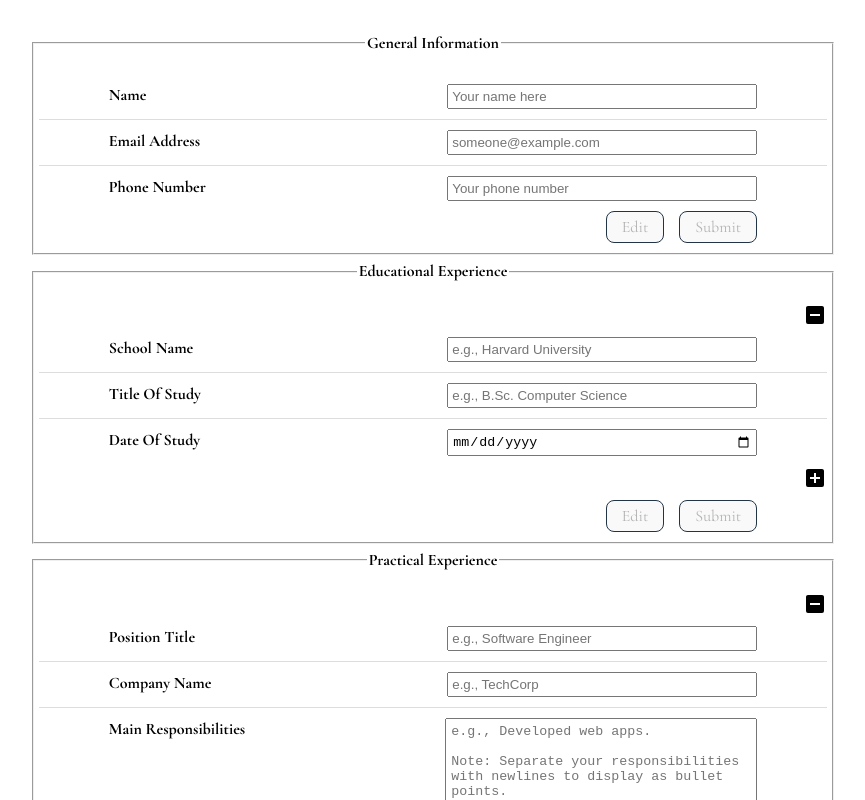
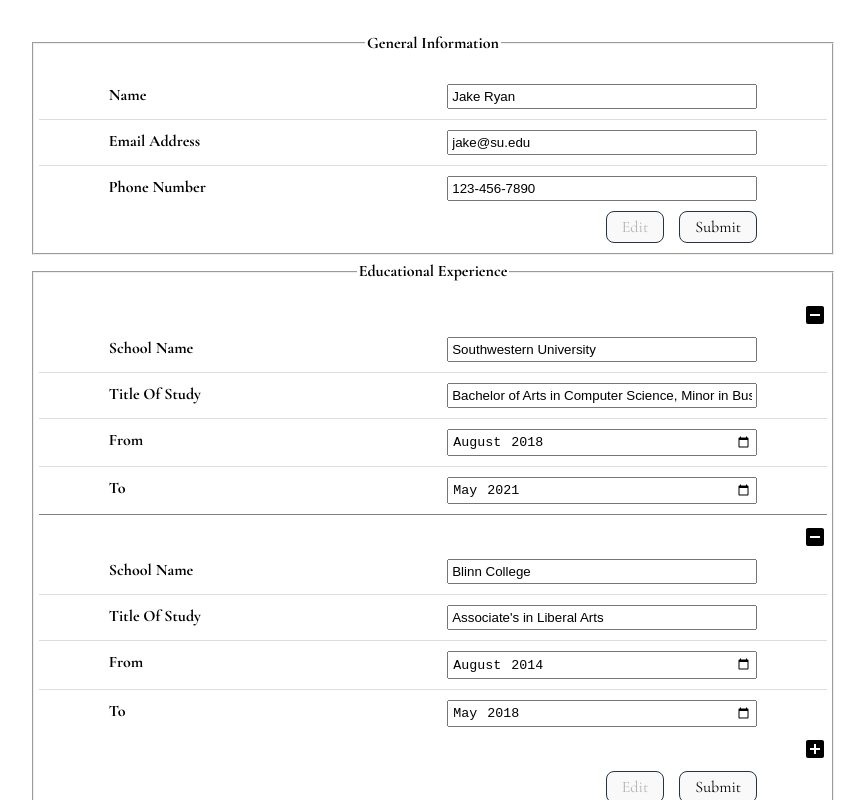
Before and after one commit to Maddily/cv-generator, a React (Vite) app: page / in a window 1280 px wide. Shown: the top 800 px of the page, without its empty margins (207-1072 px from the left). Built offline with nearby package versions, Linux system fonts and the light colour scheme.

Commit message:
Use from-to dates for educational experience

```diff
--- a/src/components/EducationalExp.jsx
+++ b/src/components/EducationalExp.jsx
@@ -2,6 +2,7 @@ import Input from './Input';
 import DataField from './DataField';
 import Icon from '@mdi/react';
 import { mdiMinusBox } from '@mdi/js';
+import { formatDate } from '../utils';
 
 /**
  * A component to render educational experience.
@@ -35,10 +36,12 @@ export default function EducationalExp({
       data: educationalExp.title,
     },
     {
-      type: 'date',
-      label: 'date of study',
-      placeholder: 'e.g., 2018-2022',
-      data: educationalExp.date,
+      label: 'from',
+      data: educationalExp.from,
+    },
+    {
+      label: 'to',
+      data: educationalExp.to,
     },
   ];
 
@@ -52,16 +55,33 @@ export default function EducationalExp({
           path={mdiMinusBox}
           size={1}
         />
-        {inputFields.map((input) => (
+        {inputFields.map((inputField, i) => {
+          if (i <= 1) {
+            return (
               <Input
-            key={input.label}
-            type={input.type}
-            label={input.label}
-            placeholder={input.placeholder}
+                key={inputField.label}
+                type={inputField.type}
+                label={inputField.label}
+                placeholder={inputField.placeholder}
                 onChange={(e) => educationalExpHandler(e, index)}
                 data={educationalExp}
               />
-        ))}
+            );
+          }
+        })}
+        {inputFields.map((inputField, i) => {
+          if (i > 1) {
+            return (
+              <Input
+                key={inputField.label}
+                type="month"
+                label={inputField.label}
+                onChange={(e) => educationalExpHandler(e, index)}
+                data={educationalExp}
+              />
+            );
+          }
+        })}
       </div>
     );
   }
@@ -75,13 +95,21 @@ export default function EducationalExp({
         path={mdiMinusBox}
         size={1}
       />
-      {inputFields.map((inputField) => (
+      <p className="from-to">
+        {formatDate(inputFields[2].data)} &mdash;{' '}
+        {formatDate(inputFields[3].data)}
+      </p>
+      {inputFields.map((inputField, i) => {
+        if (i < 2) {
+          return (
             <DataField
               key={inputField.label}
               label={inputField.label}
               data={inputField.data}
             />
-      ))}
+          );
+        }
+      })}
     </div>
   );
 }
--- a/src/components/Form.jsx
+++ b/src/components/Form.jsx
@@ -30,24 +30,45 @@ export default function Form({
   setIsEditingPracticalExpCaller,
 }) {
   const [generalInfo, setgeneralInfo] = useState({
-    name: '',
-    email: '',
-    phone: '',
+    name: 'Jake Ryan',
+    email: 'jake@su.edu',
+    phone: '123-456-7890',
   });
   const [educationalExp, setEducationalExp] = useState([
     {
-      school: '',
-      title: '',
-      date: '',
+      school: 'Southwestern University',
+      title: 'Bachelor of Arts in Computer Science, Minor in Business',
+      from: '2018-08',
+      to: '2021-05',
     },
+    {
+      school: 'Blinn College',
+      title: "Associate's in Liberal Arts",
+      from: '2014-08',
+      to: '2018-05',
+    }
   ]);
   const [practicalExp, setPracticalExp] = useState([
     {
-      company: '',
-      position: '',
-      responsibilities: '',
-      from: '',
-      to: '',
+      company: 'Texas A&M University',
+      position: 'Undergraduate Research Assistant',
+      responsibilities: 'Developed a REST API using FastAPI and PostgreSQL to store data from learning management systems\nDeveloped a full-stack web application using Flask, React, PostgreSQL and Docker to analyze GitHub data\nExplored ways to visualize GitHub collaboration in a classroom setting',
+      from: '2020-06',
+      to: '2024-12',
+    },
+    {
+      company: 'Southwestern University',
+      position: 'Information Technology Support Specialist',
+      responsibilities: 'Communicate with managers to set up campus computers used on campus\nAssess and troubleshoot computer problems brought by students, faculty and staff\nMaintain upkeep of computers, classroom equipment, and 200 printers across campus',
+      from: '2018-09',
+      to: '2024-12',
+    },
+    {
+      company: 'Southwestern University',
+      position: 'Artificial Intelligence Research Assistant',
+      responsibilities: 'Explored methods to generate video game dungeons based off of The Legend of Zelda\nDeveloped a game in Java to test the generated dungeons\nContributed 50K+ lines of code to an established codebase via Git\nConducted a human subject study to determine which video game dungeon generation technique is enjoyable\nWrote an 8-page paper and gave multiple presentations on-campus\nPresented virtually to the World Conference on Computational Intelligence',
+      from: '2019-05',
+      to: '2019-07',
     },
   ]);
 
```
Lines whose indentation alone changed are shown as unchanged.
